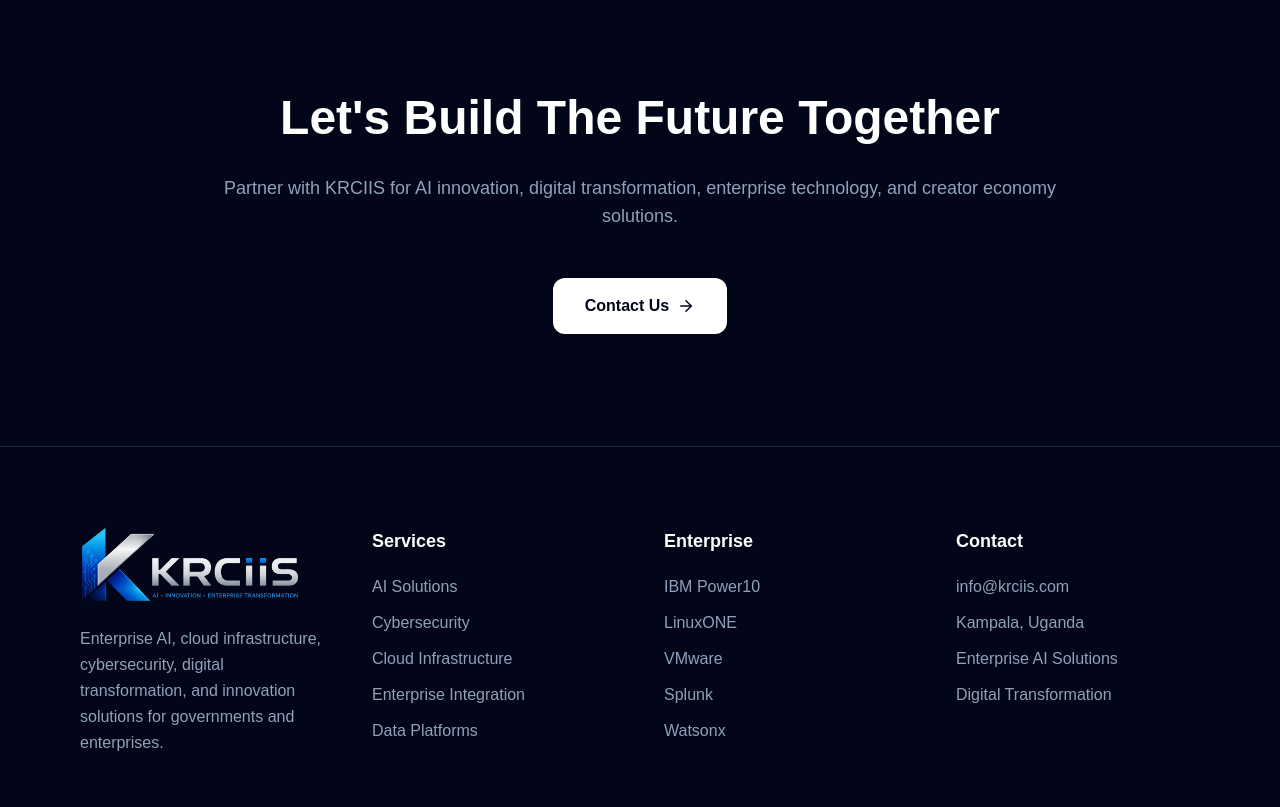
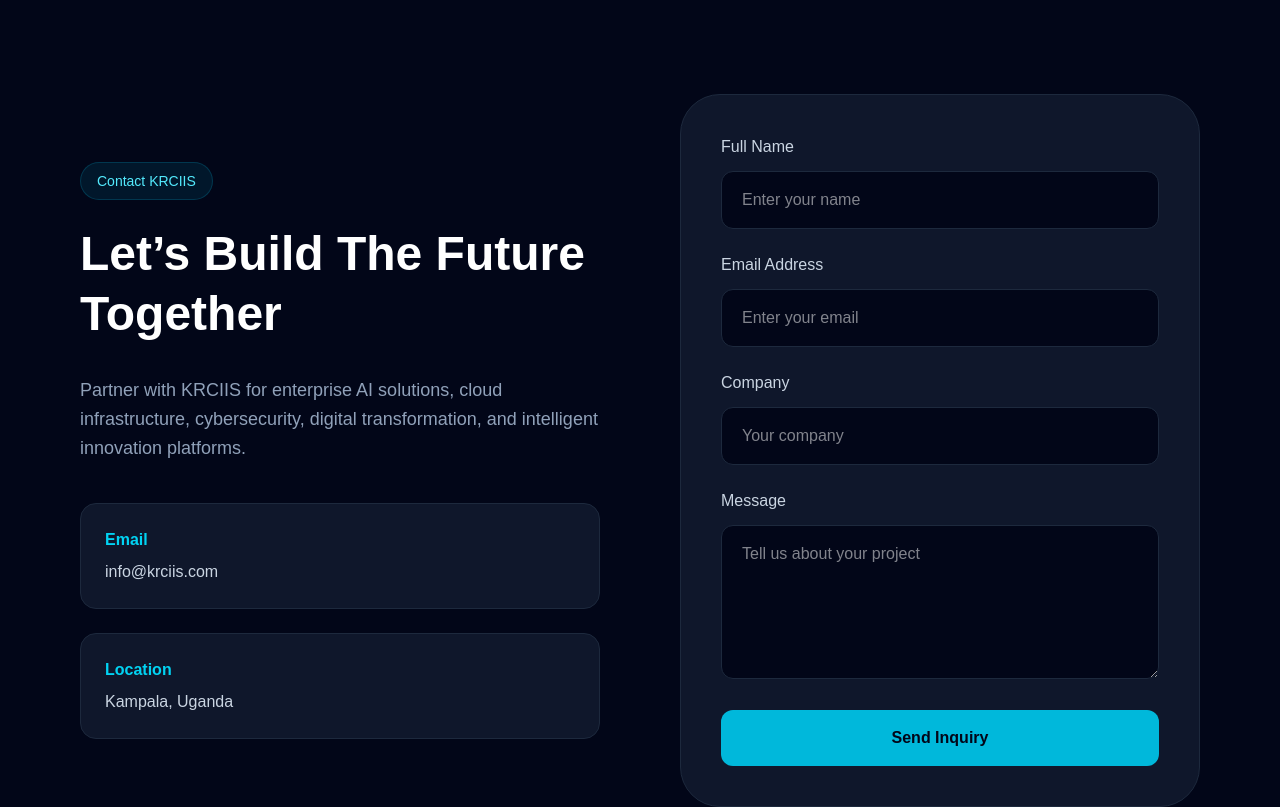
Before and after one commit to sanjaybenjamingmail/krciis-website, a Next.js app: page / in a window 1280 px wide. Shown: the part 4960-5767 px from the top of the page. Built offline with nearby package versions, Linux system fonts and the light colour scheme.

Commit message:
Contact Form Upgrade

```diff
--- a/app/page.tsx
+++ b/app/page.tsx
@@ -540,24 +540,128 @@
   id="contact"
   className="px-6 lg:px-20 py-28 border-t border-slate-800"
 >
-        <div className="max-w-4xl mx-auto text-center">
 
-          <h2 className="text-5xl font-bold mb-8">
-            Let's Build The Future Together
+  <div className="max-w-7xl mx-auto grid lg:grid-cols-2 gap-20 items-center">
+
+    {/* LEFT */}
+    <motion.div
+      initial={{ opacity: 0, x: -40 }}
+      whileInView={{ opacity: 1, x: 0 }}
+      viewport={{ once: true }}
+      transition={{ duration: 0.8 }}
+    >
+
+      <div className="inline-flex items-center gap-2 bg-cyan-500/10 border border-cyan-500/20 px-4 py-2 rounded-full text-sm text-cyan-300 mb-6">
+        Contact KRCIIS
+      </div>
+
+      <h2 className="text-5xl font-bold mb-8 leading-tight">
+        Let’s Build The Future Together
       </h2>
 
-          <p className="text-slate-400 text-lg mb-12">
-            Partner with KRCIIS for AI innovation, digital transformation,
-            enterprise technology, and creator economy solutions.
+      <p className="text-slate-400 text-lg leading-relaxed mb-10">
+        Partner with KRCIIS for enterprise AI solutions,
+        cloud infrastructure, cybersecurity, digital transformation,
+        and intelligent innovation platforms.
       </p>
 
-          <a
-            href="mailto:info@krciis.com"
-            className="inline-flex items-center gap-2 bg-white text-slate-950 hover:bg-slate-200 transition px-8 py-4 rounded-xl font-semibold"
+      <div className="space-y-6">
+
+        <div className="bg-slate-900 border border-slate-800 rounded-2xl p-6">
+          <div className="text-cyan-400 font-bold mb-2">
+            Email
+          </div>
+
+          <div className="text-slate-300">
+            info@krciis.com
+          </div>
+        </div>
+
+        <div className="bg-slate-900 border border-slate-800 rounded-2xl p-6">
+          <div className="text-cyan-400 font-bold mb-2">
+            Location
+          </div>
+
+          <div className="text-slate-300">
+            Kampala, Uganda
+          </div>
+        </div>
+
+      </div>
+
+    </motion.div>
+
+    {/* RIGHT */}
+    <motion.div
+      initial={{ opacity: 0, x: 40 }}
+      whileInView={{ opacity: 1, x: 0 }}
+      viewport={{ once: true }}
+      transition={{ duration: 0.8 }}
     >
-            Contact Us <ArrowRight size={18} />
-          </a>
+
+      <form className="bg-slate-900 border border-slate-800 rounded-[40px] p-10 space-y-6">
+
+        <div>
+          <label className="block text-slate-300 mb-3">
+            Full Name
+          </label>
+
+          <input
+            type="text"
+            placeholder="Enter your name"
+            className="w-full bg-slate-950 border border-slate-800 rounded-xl px-5 py-4 text-white outline-none focus:border-cyan-500"
+          />
         </div>
+
+        <div>
+          <label className="block text-slate-300 mb-3">
+            Email Address
+          </label>
+
+          <input
+            type="email"
+            placeholder="Enter your email"
+            className="w-full bg-slate-950 border border-slate-800 rounded-xl px-5 py-4 text-white outline-none focus:border-cyan-500"
+          />
+        </div>
+
+        <div>
+          <label className="block text-slate-300 mb-3">
+            Company
+          </label>
+
+          <input
+            type="text"
+            placeholder="Your company"
+            className="w-full bg-slate-950 border border-slate-800 rounded-xl px-5 py-4 text-white outline-none focus:border-cyan-500"
+          />
+        </div>
+
+        <div>
+          <label className="block text-slate-300 mb-3">
+            Message
+          </label>
+
+          <textarea
+            rows={5}
+            placeholder="Tell us about your project"
+            className="w-full bg-slate-950 border border-slate-800 rounded-xl px-5 py-4 text-white outline-none focus:border-cyan-500"
+          />
+        </div>
+
+        <button
+          type="submit"
+          className="w-full bg-cyan-500 hover:bg-cyan-400 transition text-slate-950 font-bold py-4 rounded-xl"
+        >
+          Send Inquiry
+        </button>
+
+      </form>
+
+    </motion.div>
+
+  </div>
+
 </section>
 
       {/* FOOTER */}
```
Lines whose indentation alone changed are shown as unchanged.
